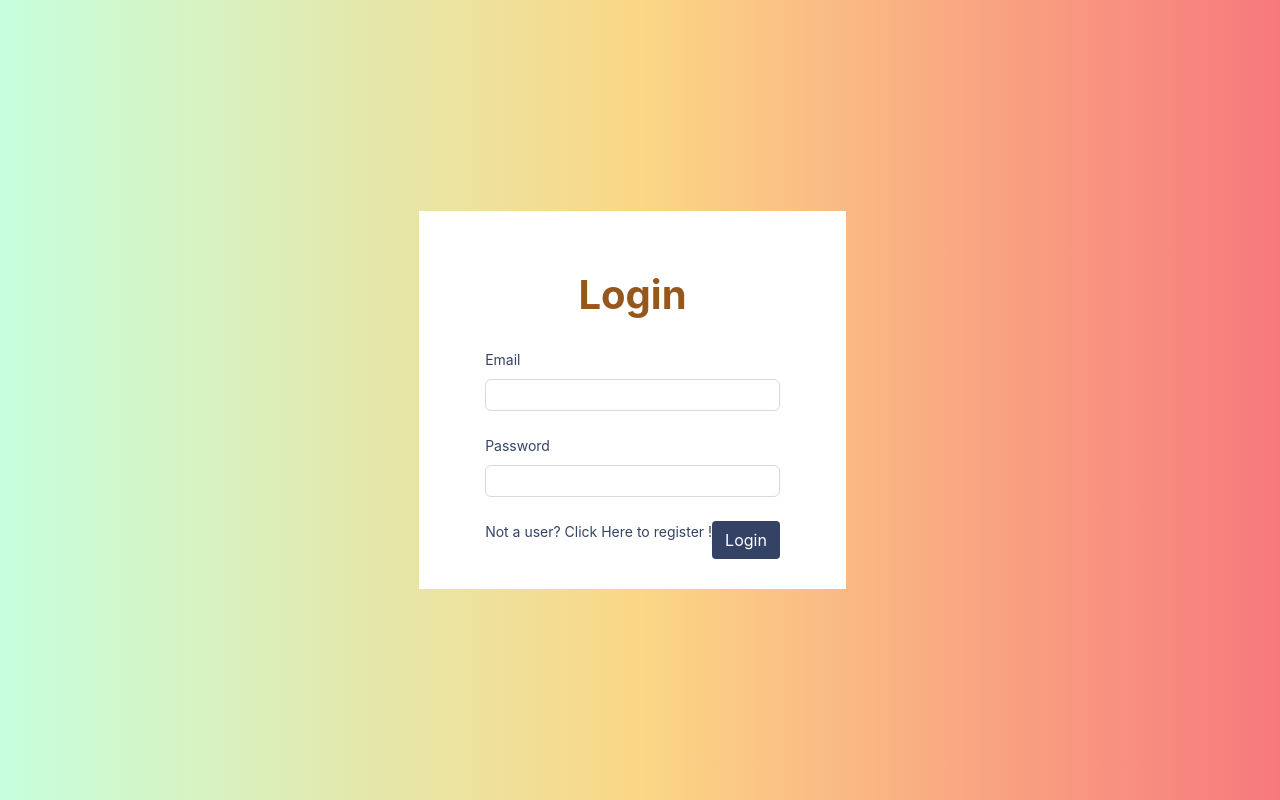
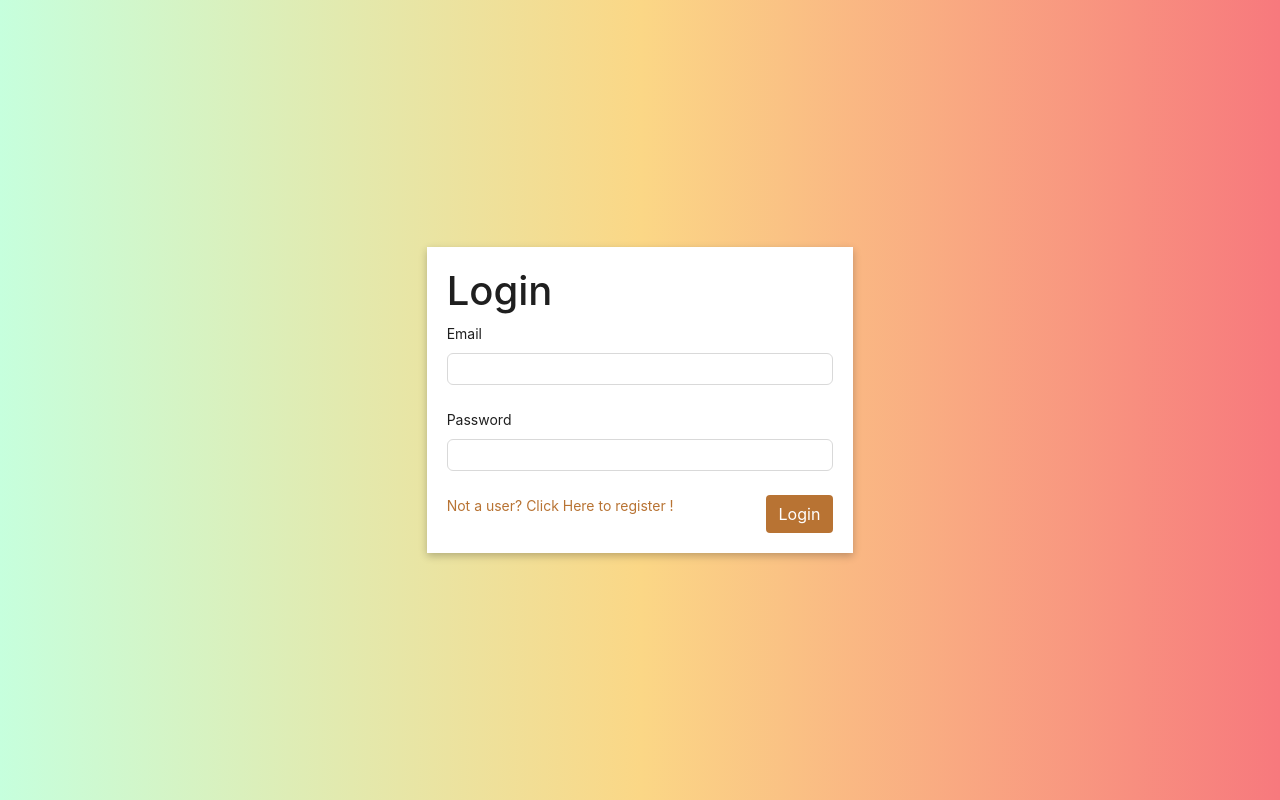
Before and after one commit to shiva-9557/stellerSledge, a React (Create React App) app in the folder client/: page /login in a window 1280 px wide. Built offline with nearby package versions, Linux system fonts and the light colour scheme.

Commit message:
Update Loginpage.css

```diff
--- a/client/src/styles/Loginpage.css
+++ b/client/src/styles/Loginpage.css
@@ -1,49 +1,42 @@
 .login-page {
-  height: 100vh !important;
-  width: 100vw !important;
+  height: 100vh;
   display: flex;
   align-items: center;
   justify-content: center;
-  box-shadow: rgba(0, 0, 0, 0.35) 0px 5px 15px;
   background-image: linear-gradient(to right, #c6ffdd, #fbd786, #f7797d);
 }
-/* .login-page h1 {
-
-} */
-/* #row container{
-
-} */
 .login-form {
   background-color: #fff;
-  margin-left: -15px;
-  padding: 30px;
-  display: flex;
-  justify-content: center;
+  box-shadow: rgba(0, 0, 0, 0.24) 0px 3px 8px;
+  padding: 20px;
+  width: 30%;
 }
 
-.login-form h1 {
+.login-form h2 {
+  margin-top: 10px;
   text-align: center;
   font-weight: bold;
-  margin: 30px;
-  color: #96571d;
+  color: #b87333;
 }
 
-.login-form .ant-form-item-label label {
-  color: #344265 !important;
+.login-form a {
+  color: #b87333 !important;
 }
+
+.login-form a:hover {
+  color: black !important;
+}
+
 .login-form button {
-  background-color: #344265;
+  background-color: #b87333;
   color: white;
-  outline: none;
+}
+
+.login-form input:focus {
+  border: 1px solid #b87333 !important;
+  color: #b87333;
 }
 .login-form button:hover {
   background-color: black;
   color: white;
 }
-.login-form a {
-  color: #344265 !important;
-}
-
-.login-form a:hover {
-  color: black !important;
-}
```
